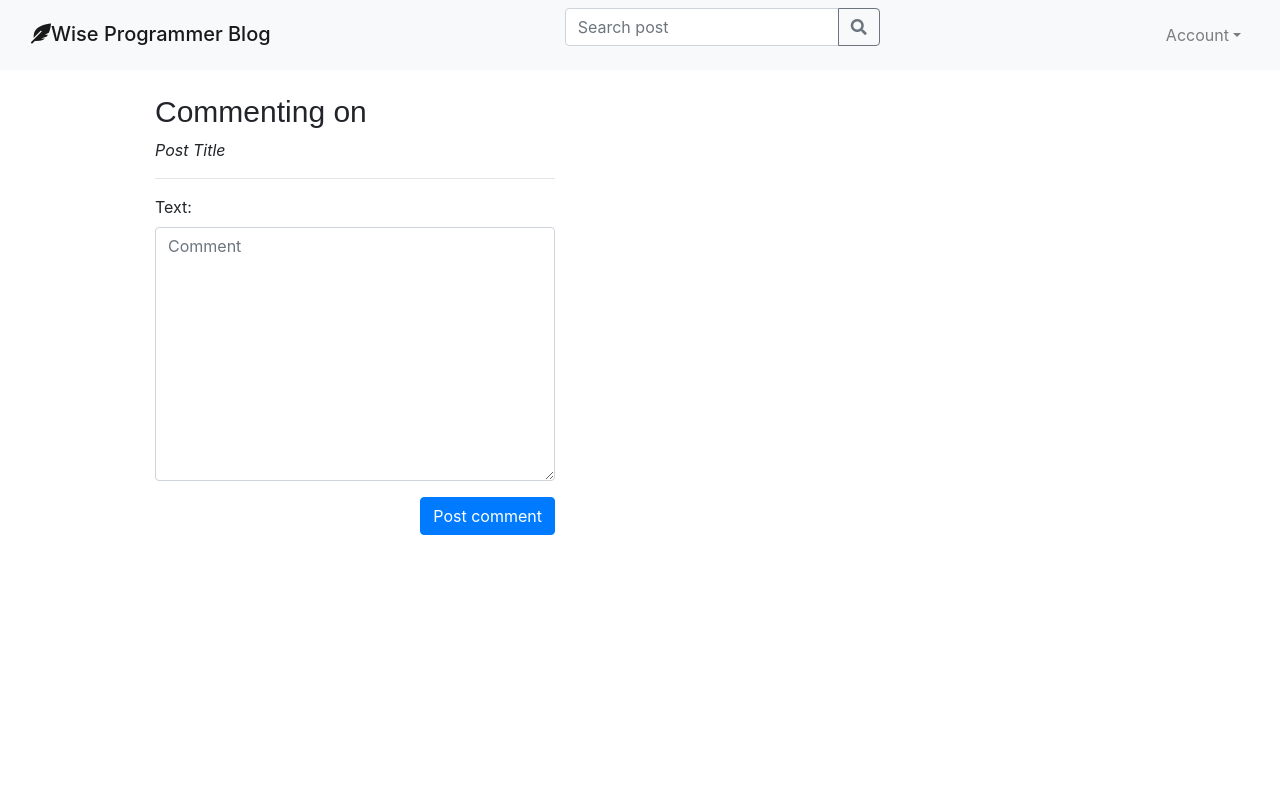
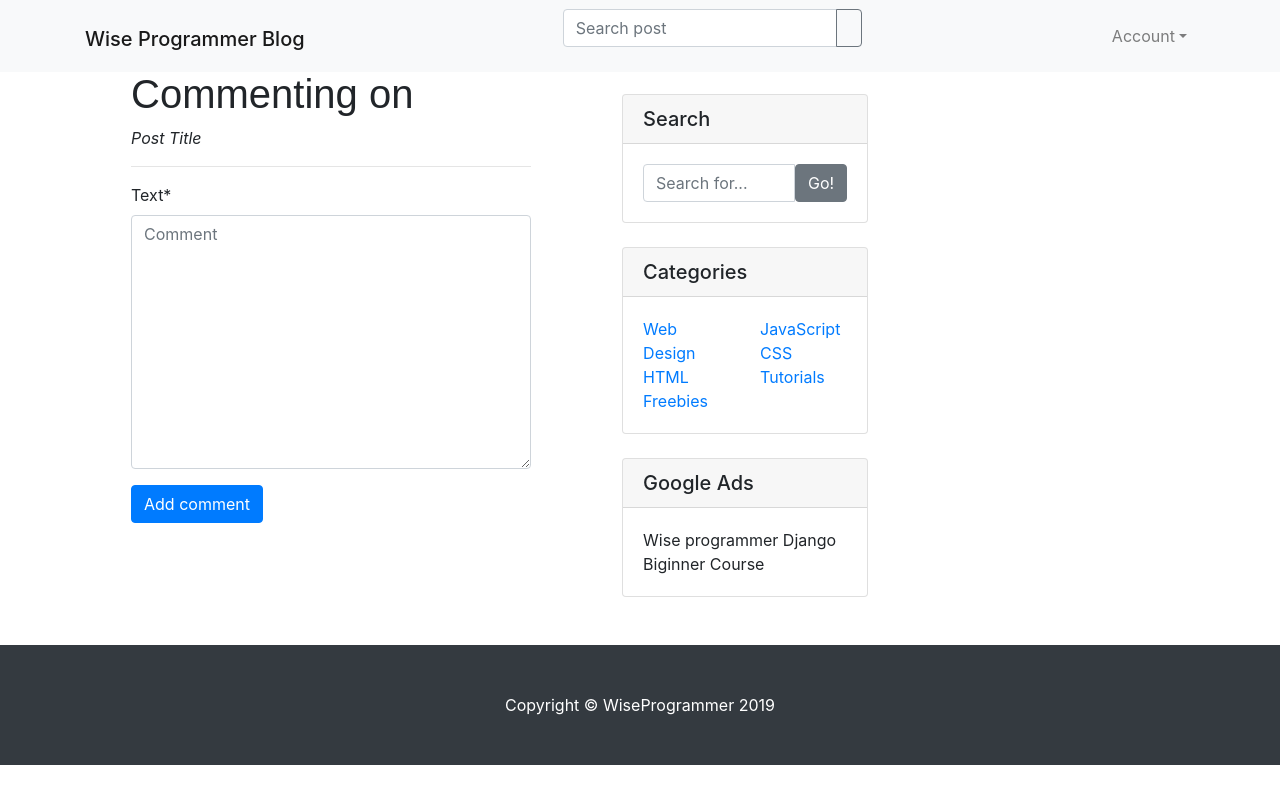
Before and after one commit to joekariuki3/mysite_blog_django, a Django app: page /post/28/comment/ in a window 1280 px wide. Run offline with Django 3.2, Linux system fonts and the light colour scheme; a user stored in the database is signed in; data comes from the database, SQL or seed files in the repository; both versions use the stored data as it was after the commit; some libraries are stand-ins or nearby versions.

Commit message:
made the pagge responsive

```diff
--- a/blog/forms.py
+++ b/blog/forms.py
@@ -6,26 +6,40 @@
 
 
 class PostForm(forms.ModelForm):
-    title = forms.CharField(widget=forms.TextInput(attrs={'class': 'form-control', 'placeholder': 'Post title'}))
-    text = forms.CharField(widget=forms.Textarea(attrs={'class': 'form-control', 'placeholder': 'Post body'}))
+    title = forms.CharField(widget=forms.TextInput(
+        attrs={'class': 'form-control', 'placeholder': 'Post title'}))
+    text = forms.CharField(widget=forms.Textarea(
+        attrs={'class': 'form-control', 'placeholder': 'Post body'}))
+
     class Meta:
         model = Post
         fields = ('title', 'text')
 
+
 class CommentForm(forms.ModelForm):
-    text = forms.CharField(widget=forms.Textarea(attrs={'class': 'form-control', 'placeholder': 'Comment'}))
+    helper = FormHelper()
+    helper.form_method = 'POST'
+    text = forms.CharField(widget=forms.Textarea(
+        attrs={'class': 'form-control', 'placeholder': 'Comment'}))
+    submit = helper.add_input(Submit('Add Comment', 'Add comment'))
+
     class Meta:
         model = Comment
         fields = ('text',)
+
 
 class UserForm(forms.ModelForm):
     password = forms.CharField(widget=forms.PasswordInput())
     helper = FormHelper()
     helper.form_method = 'POST'
     submit = helper.add_input(Submit('Sign up', 'Sign up'))
-    username = forms.CharField(widget=forms.TextInput(attrs={'class': 'form-control', 'placeholder': 'Username'}))
-    email = forms.CharField(widget=forms.TextInput(attrs={'class': 'form-control', 'placeholder': 'Email'}))
-    password = forms.CharField(widget=forms.PasswordInput(attrs={'class': 'form-control', 'placeholder': 'Password'}))
+    username = forms.CharField(widget=forms.TextInput(
+        attrs={'class': 'form-control', 'placeholder': 'Username'}))
+    email = forms.CharField(widget=forms.TextInput(
+        attrs={'class': 'form-control', 'placeholder': 'Email'}))
+    password = forms.CharField(widget=forms.PasswordInput(
+        attrs={'class': 'form-control', 'placeholder': 'Password'}))
+
     class Meta:
-        model =User
+        model = User
         fields = ('username', 'email', 'password')
--- a/blog/static/styles/blog.css
+++ b/blog/static/styles/blog.css
@@ -1,37 +1,3 @@
-.content {
-  margin-left: 40px;
+body {
+  padding-top: 70px;
 }
-
-
-h1,
-h2,
-h3,
-h4 {
-  font-size: 30px;
-}
-
-.date {
-  color: #828282;
-}
-
-.post {
-  margin-bottom: 70px;
-}
-.post h1 a {
-  color: #000000;
-}
-.post h1 a:visited {
-  color;
-}
-
-.post-form-blog textarea {
-    width: 100%;
-}
-
-.post-form-blog .btn-primary {
-float: right;
-}
-
-.comment {
-margin: 20px 0px 20px 20px
-}
--- a/blog/templates/blog/add_comment_to_post.html
+++ b/blog/templates/blog/add_comment_to_post.html
@@ -1,16 +1,13 @@
 {% extends 'blog/base.html' %}
 {% block title%} Adding a Comment{% endblock%}
+{% load crispy_forms_tags %}
 {% block content%}
 <div class="panel panel-default" style="width:400px; margin:0 auto;">
     <div class="panel-body">
         <h1 style=" font-family:sans-serif;"> Commenting on</h1>
         <em><p>{{ post.title }}</p></em>
         <hr>
-        <form class="post-form-blog" method="post">
-            {% csrf_token %}
-            {{ form.as_p }}
-            <button type="submit" class="btn btn-primary">Post comment</button>
-        </form>
+        {% crispy form %}
     </div>
 </div>
 {% endblock %}
--- a/blog/templates/blog/base.html
+++ b/blog/templates/blog/base.html
@@ -5,31 +5,21 @@
   <meta charset="UTF-8" />
   <meta name="viewport" content="width=device-width,height=device-height,initial-scale=1.0"/>
   <meta http-equiv="X-UA-Compatible" content="ie=edge" />
-    <link href="https://fonts.googleapis.com/css?family=Varela+Round&display=swap" rel="stylesheet"/>
-    <link href="https://stackpath.bootstrapcdn.com/bootstrap/4.3.1/css/bootstrap.min.css" rel="stylesheet"
-      integrity="sha384-ggOyR0iXCbMQv3Xipma34MD+dH/1fQ784/j6cY/iJTQUOhcWr7x9JvoRxT2MZw1T" crossorigin="anonymous"
-    />
-    <link href="https://fonts.googleapis.com/css?family=Source+Code+Pro&display=swap" rel="stylesheet">
-    <link rel="stylesheet" href="https://cdnjs.cloudflare.com/ajax/libs/font-awesome/5.11.2/css/all.css"
-          integrity="sha256-46qynGAkLSFpVbEBog43gvNhfrOj+BmwXdxFgVK/Kvc=" crossorigin="anonymous"
-    />
 
-    <link rel="stylesheet" href="https://maxcdn.bootstrapcdn.com/bootstrap/4.3.1/css/bootstrap.min.css">
-    <script src="https://ajax.googleapis.com/ajax/libs/jquery/3.4.1/jquery.min.js"></script>
-    <script src="https://cdnjs.cloudflare.com/ajax/libs/popper.js/1.14.7/umd/popper.min.js"></script>
-    <script src="https://maxcdn.bootstrapcdn.com/bootstrap/4.3.1/js/bootstrap.min.js"></script>
+  <title>
+      {% block title %} {% endblock%}
+    </title>
 
+    <link rel="stylesheet" href="https://stackpath.bootstrapcdn.com/bootstrap/4.3.1/css/bootstrap.min.css" integrity="sha384-ggOyR0iXCbMQv3Xipma34MD+dH/1fQ784/j6cY/iJTQUOhcWr7x9JvoRxT2MZw1T" crossorigin="anonymous">
+  <link rel="stylesheet" href="https://cdnjs.cloudflare.com/ajax/libs/font-awesome/5.11.2/css/all.css"integrity="sha256-46qynGAkLSFpVbEBog43gvNhfrOj+BmwXdxFgVK/Kvc=" crossorigin="anonymous"/>
   <link rel="stylesheet" href="{% static 'styles/blog.css' %}" />
   <link rel="stylesheet" href="{% static 'styles/zenburn.css' %}">
   <link rel="icon" href="static/images/icon.png" sizes="32x32" type="image/png">
 
-    <title>
-      {% block title %} {% endblock%}
-    </title>
   </head>
   <body>
-  <nav class="navbar sticky-top navbar-expand-md bg-light navbar-light ">
-    <div class="container-fluid">
+  <nav class="navbar navbar-expand-lg bg-light navbar-light fixed-top">
+    <div class="container">
       <!-- Logo -->
       <div class="navbar-header">
         <h1> <a class="navbar-brand" href="{% url 'post_list'%}"><i class="fas fa-feather-alt"></i></i>Wise Programmer Blog</a> </h1>
@@ -92,29 +82,111 @@
       {% endif %}
     </div>
   </nav>
-
+<!-- Page Content -->
 <div class="container">
-    <br>
   <div class="row">
-        <div class="col-md-6">
+    <!-- Message Content Column -->
+      <div class="col-lg-8">
         {% for message in messages %}
-          <div class="panel panel-default" style="width:auto; margin:0 auto;">
+        <div class="panel panel-default">
           <div class="alert {{ message.tags }} alert-dismissible" role="alert">
-
             <button type="button" class="close" data-dismiss="alert" aria-label="Close">
               <span aria-hidden="true">&times;</span>
             </button>
             {{ message }}
           </div>
         </div>
+      </div>
       {% endfor %}
+  </div>
 
+  <div class="row">
+    <!-- Post Content Column -->
+    <div class="col-lg-8">
       {% block content%}
 
       {%endblock%}
+    </div>
+
+    <!-- Sidebar Widgets Column -->
+      <div class="col-md-4">
+
+        <!-- Search Widget -->
+        <div class="card my-4">
+          <h5 class="card-header">Search</h5>
+          <div class="card-body">
+            <div class="input-group">
+              <input type="text" class="form-control" placeholder="Search for...">
+              <span class="input-group-btn">
+                <button class="btn btn-secondary" type="button">Go!</button>
+              </span>
+            </div>
+          </div>
+        </div>
+
+<!-- Categories Widget -->
+        <div class="card my-4">
+          <h5 class="card-header">Categories</h5>
+          <div class="card-body">
+            <div class="row">
+              <div class="col-lg-6">
+                <ul class="list-unstyled mb-0">
+                  <li>
+                    <a href="#">Web Design</a>
+                  </li>
+                  <li>
+                    <a href="#">HTML</a>
+                  </li>
+                  <li>
+                    <a href="#">Freebies</a>
+                  </li>
+                </ul>
+              </div>
+              <div class="col-lg-6">
+                <ul class="list-unstyled mb-0">
+                  <li>
+                    <a href="#">JavaScript</a>
+                  </li>
+                  <li>
+                    <a href="#">CSS</a>
+                  </li>
+                  <li>
+                    <a href="#">Tutorials</a>
+                  </li>
+                </ul>
+              </div>
+            </div>
+          </div>
+        </div>
+
+        <!-- Side Widget -->
+        <div class="card my-4">
+          <h5 class="card-header">Google Ads</h5>
+          <div class="card-body">
+            Wise programmer Django Biginner Course
+          </div>
+        </div>
+
+      </div>
 
     </div>
   </div>
 </div>
+<br>
+<!-- /.container -->
+
+  <!-- Footer -->
+  <footer class="py-5 bg-dark">
+    <div class="container">
+      <p class="m-0 text-center text-white">Copyright &copy; WiseProgrammer 2019</p>
+    </div>
+    <!-- /.container -->
+  </footer>
+
+
+<script src="https://code.jquery.com/jquery-3.3.1.slim.min.js" integrity="sha384-q8i/X+965DzO0rT7abK41JStQIAqVgRVzpbzo5smXKp4YfRvH+8abtTE1Pi6jizo" crossorigin="anonymous"></script>
+<script src="https://cdnjs.cloudflare.com/ajax/libs/popper.js/1.14.7/umd/popper.min.js" integrity="sha384-UO2eT0CpHqdSJQ6hJty5KVphtPhzWj9WO1clHTMGa3JDZwrnQq4sF86dIHNDz0W1" crossorigin="anonymous"></script>
+<script src="https://stackpath.bootstrapcdn.com/bootstrap/4.3.1/js/bootstrap.min.js" integrity="sha384-JjSmVgyd0p3pXB1rRibZUAYoIIy6OrQ6VrjIEaFf/nJGzIxFDsf4x0xIM+B07jRM" crossorigin="anonymous"></script>
+
 </body>
 </html>
--- a/blog/templates/blog/post_draft_list.html
+++ b/blog/templates/blog/post_draft_list.html
@@ -9,6 +9,7 @@
 </li>
 {% endblock%}
     {% block content%}
+    {% if posts%}
         {% for post in posts %}
             <div class="post">
                 <div class="date">
@@ -19,4 +20,7 @@
                 <p> {{ post.text | truncatechars:50}} </p>
             </div>
         {% endfor %}
+         {% else %}
+         no drafts
+    {% endif %}
     {% endblock %}
--- a/blog/views.py
+++ b/blog/views.py
@@ -28,6 +28,7 @@
     user_query = str(request.GET.get('query', ''))
     search_result = Post.objects.filter(
         title__contains=user_query).order_by('-published_date')
+    posts = search_result
     print(search_result)
     if search_result.count() == 0:
         posts = Post.objects.filter(
@@ -38,7 +39,7 @@
         return render(request, 'blog/post_list.html', stuff_for_frontend)
 
     else:
-        stuff_for_frontend = {'search_result': search_result}
+        stuff_for_frontend = {'posts': posts}
         post_found = str(search_result.count())
         messages.success(request, 'About '+post_found+' results ')
         return render(request, 'blog/post_list.html', stuff_for_frontend)
@@ -115,6 +116,7 @@
 @login_required
 def add_comment_to_post(request, pk):
     post = get_object_or_404(Post, pk=pk)
+    print(post)
     if request.method == 'POST':
         form = CommentForm(request.POST)
         if form.is_valid():
@@ -122,6 +124,7 @@
             comment.author = request.user
             comment.post = post
             comment.save()
+            print(comment)
             return redirect('post_detail', pk=post.pk)
     else:
         form = CommentForm()
```
Also changed, not shown: blog/templates/blog/post_detail.html (+75 -20 lines), blog/templates/blog/post_list.html (+37 -46 lines), datadump.json (added, +1 -0 lines), blog/migrations/0005_auto_20191120_1504.py (added), db.sqlite3, 3 other files. Lines whose indentation alone changed are shown as unchanged.
